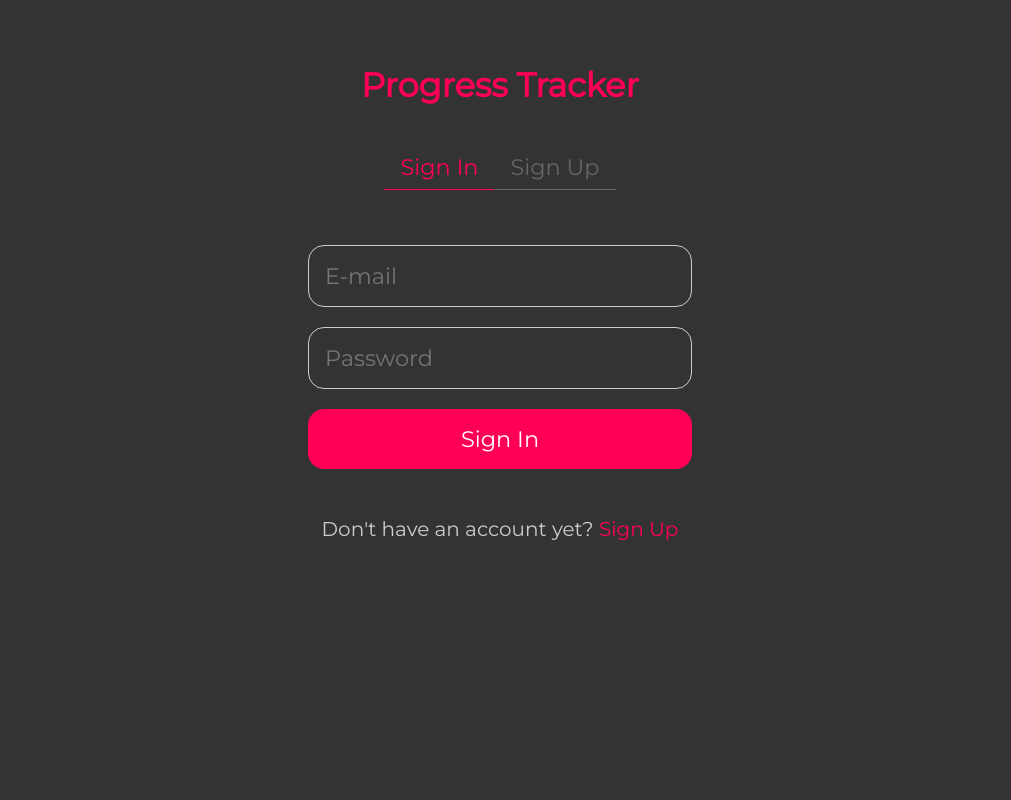
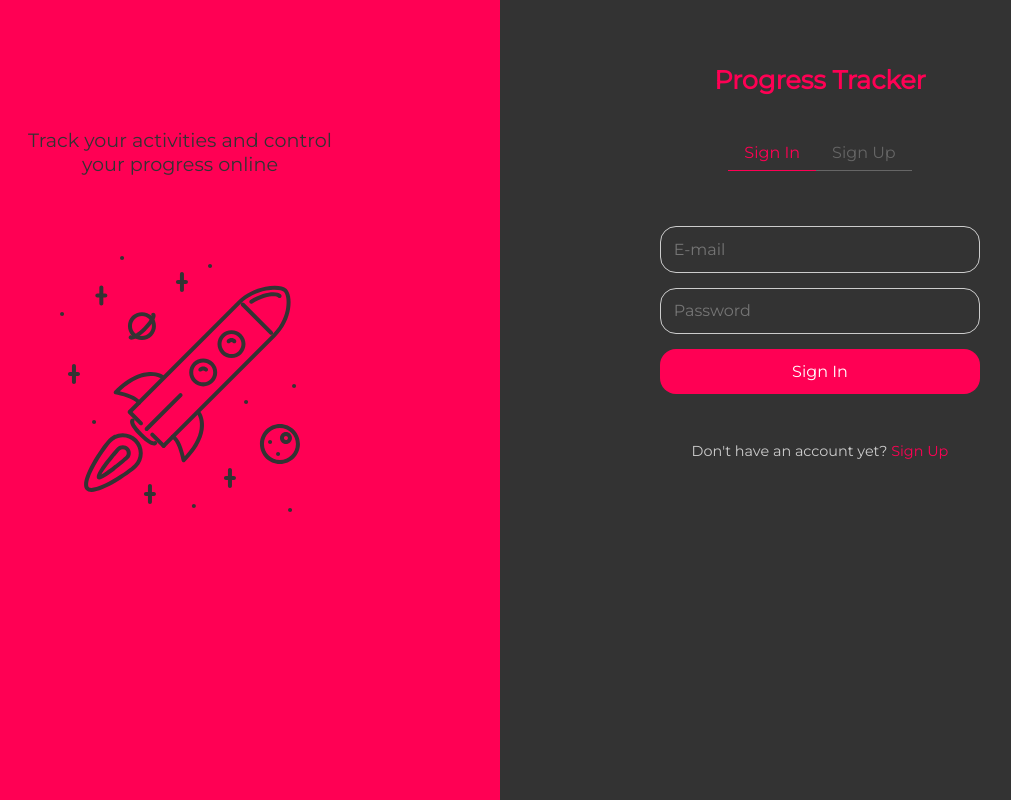
Before and after one commit to patrik-pk/progress-tracker, a React (Create React App) app in the folder client/: page /login in a window 1280 px wide. Shown: the whole page, without its empty margins (140-1151 px from the left). Built offline with nearby package versions, Linux system fonts and the light colour scheme.

Commit message:
auth styling on large devices

```diff
--- a/client/src/components/Auth/Login.js
+++ b/client/src/components/Auth/Login.js
@@ -2,6 +2,11 @@ import React, { useState } from 'react'
 import { Link } from 'react-router-dom'
 import {
     AuthSection,
+    ImageSection,
+    Heading,
+    IconContainer,
+    Icon,
+    Container,
     Logo,
     Options,
     OptionLink,
@@ -35,6 +40,15 @@ const Login = () => {
 
     return (
         <AuthSection>
+            <ImageSection>
+                <Heading>Track your activities and control your progress online</Heading>
+
+                <IconContainer>
+                    <Icon />
+                </IconContainer>
+            </ImageSection>
+
+            <Container>
                 <Logo>Progress Tracker</Logo>
 
                 <Options>
@@ -68,6 +82,7 @@ const Login = () => {
                         <Colored> Sign Up </Colored>
                     </Link>
                 </Paragraph>
+            </Container>
         </AuthSection>
     )
 }
--- a/client/src/components/Auth/Register.js
+++ b/client/src/components/Auth/Register.js
@@ -2,6 +2,11 @@ import React, { useState } from 'react'
 import { Link } from 'react-router-dom'
 import {
     AuthSection,
+    ImageSection,
+    Heading,
+    IconContainer,
+    Icon,
+    Container,
     Logo,
     AuthForm,
     Options,
@@ -41,6 +46,15 @@ const Register = () => {
 
     return (
         <AuthSection>
+            <ImageSection>
+                <Heading>Track your activities and control your progress online</Heading>
+
+                <IconContainer>
+                    <Icon />
+                </IconContainer>
+            </ImageSection>
+
+            <Container>
                 <Logo>Progress Tracker</Logo>
 
                 <Options>
@@ -82,7 +96,7 @@ const Register = () => {
                         onChange={onChange}
                         required
                     />
-                <SubmitButton type='submit'>Sign In</SubmitButton>
+                    <SubmitButton type='submit'>Sign Up</SubmitButton>
                 </AuthForm>
 
                 <Paragraph>
@@ -91,6 +105,7 @@ const Register = () => {
                         <Colored> Sign In </Colored>
                     </Link>
                 </Paragraph>
+            </Container>
         </AuthSection>
     )
 }
--- a/client/src/components/Auth/Styles.js
+++ b/client/src/components/Auth/Styles.js
@@ -7,13 +7,68 @@ import {
     PINK
 } from '../../shared/style/Colors'
 import device from '../../shared/style/MediaQueries'
+import { ReactComponent as Rocket } from '../../img/rocket.svg'
 
 export const AuthSection = styled.section`
+    display: flex;
+    flex-grow: 1;
+    background: ${DARK};
+`
+
+// Image Section - only on large devices (on the left side)
+export const ImageSection = styled.div`
+    display: none;
+    width: 50%;
+    background: ${PINK};
+
+    @media ${device.large} {
+        display: flex;
+        flex-direction: column;
+        align-items: center;
+    }
+`
+
+export const Heading = styled.h3`
+    width: 75%;
+    margin-top: 8rem;
+    text-align: center;
+    font-size: 1.2rem;
+    font-weight: normal;
+    color: ${DARK};
+
+    @media ${device.extraLarge} {
+        width: 50%;
+    }
+`
+
+export const IconContainer = styled.div`
+    display: flex;
+    justify-content: center;
+    align-items: center;
+    width: 100%;
+    margin-top: 5rem;
+`
+
+export const Icon = styled(Rocket)`
+    width: 60%;
+    fill: ${DARK};
+
+    @media ${device.extraLarge} {
+        width: 40%;
+    }
+`
+
+// Form Section
+export const Container = styled.div`
     display: flex;
     flex-direction: column;
     align-items: center;
     flex-grow: 1;
-    background: ${DARK};
+    width: 100%;
+
+    @media ${device.large} {
+        width: 50%;
+    }
 `
 
 export const Logo = styled.h3`
@@ -32,8 +87,8 @@ export const Logo = styled.h3`
         font-size: 1.8rem;
     }
 
-    @media ${device.medium} {
-        font-size: 2.1rem;
+    @media ${device.large} {
+        font-size: 1.6rem;
     }
 `
 
@@ -55,8 +110,8 @@ export const OptionLink = styled(NavLink)`
         font-size: 1.2rem;
     }
 
-    @media ${device.medium} {
-        font-size: 1.4rem;
+    @media ${device.large} {
+        font-size: 1rem;
     }
 `
 
@@ -67,10 +122,6 @@ export const AuthForm = styled.form.attrs(props => ({
 
     @media ${device.small} {
         width: 20rem;
-    }
-
-    @media ${device.medium} {
-        width: 24rem;
     }
 `
 
@@ -90,10 +141,9 @@ export const Input = styled.input`
         font-size: 1.2rem;
     }
 
-    @media ${device.medium} {
-        padding: 1rem;
-        font-size: 1.4rem;
-        margin-bottom: 20px;
+    @media ${device.large} {
+        padding: 0.8rem;
+        font-size: 1rem;
     }
 `
 
@@ -104,15 +154,16 @@ export const SubmitButton = styled.button`
     color: white;
     font-size: 1rem;
     border-radius: 1rem;
+    cursor: pointer;
 
     @media ${device.small} {
         padding: 0.9rem;
         font-size: 1.2rem;
     }
 
-    @media ${device.medium} {
-        padding: 1rem;
-        font-size: 1.4rem;
+    @media ${device.large} {
+        padding: 0.8rem;
+        font-size: 1rem;
     }
 `
 
@@ -129,8 +180,8 @@ export const Paragraph = styled.p`
         font-size: 1rem;
     }
 
-    @media ${device.medium} {
-        font-size: 1.25rem;
+    @media ${device.large} {
+        font-size: 0.9rem;
     }
 `
 
```
Also changed, not shown: client/src/img/rocket.svg (added), 1 other file (tests, documents, lock files or other folders). Lines whose indentation alone changed are shown as unchanged.
